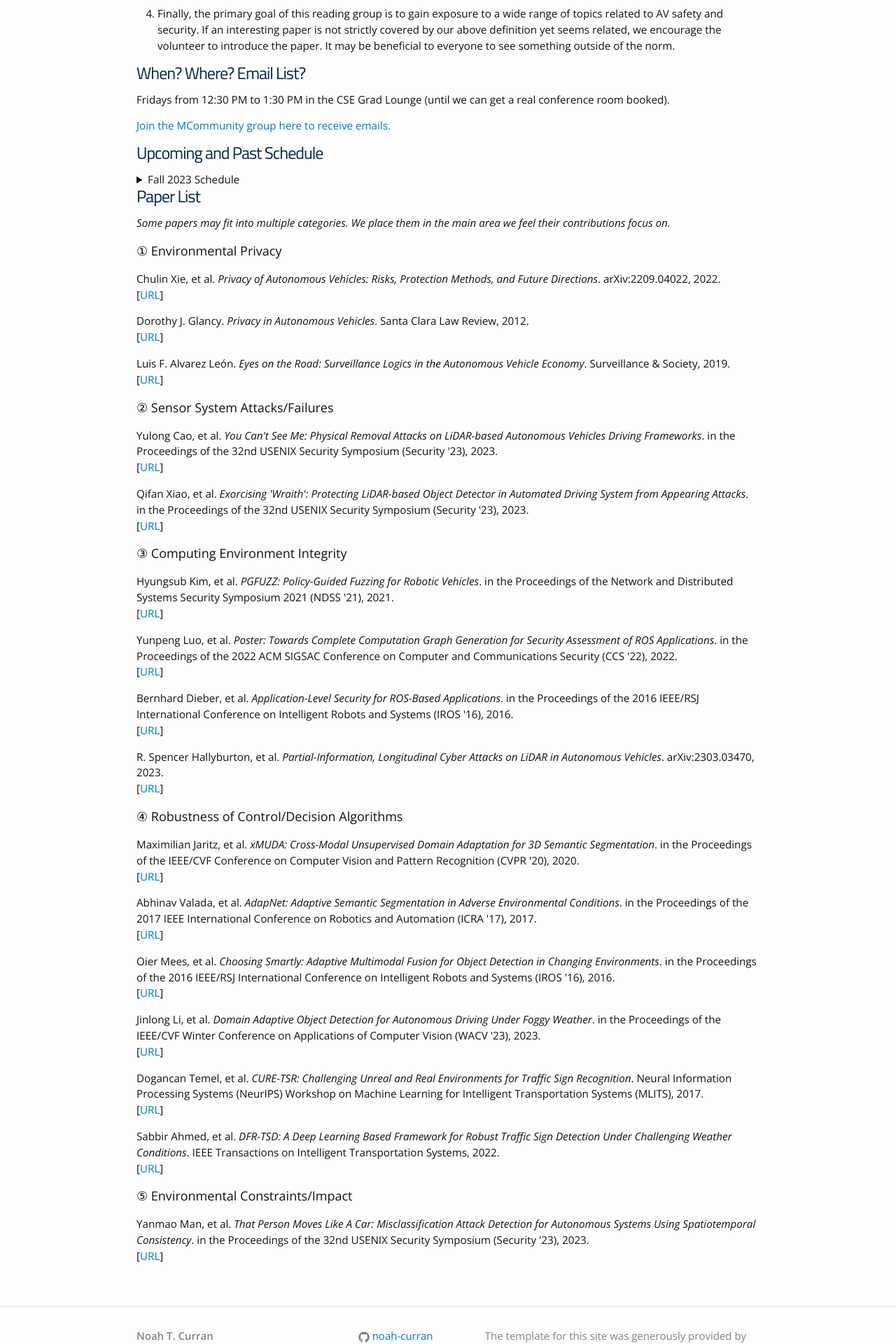
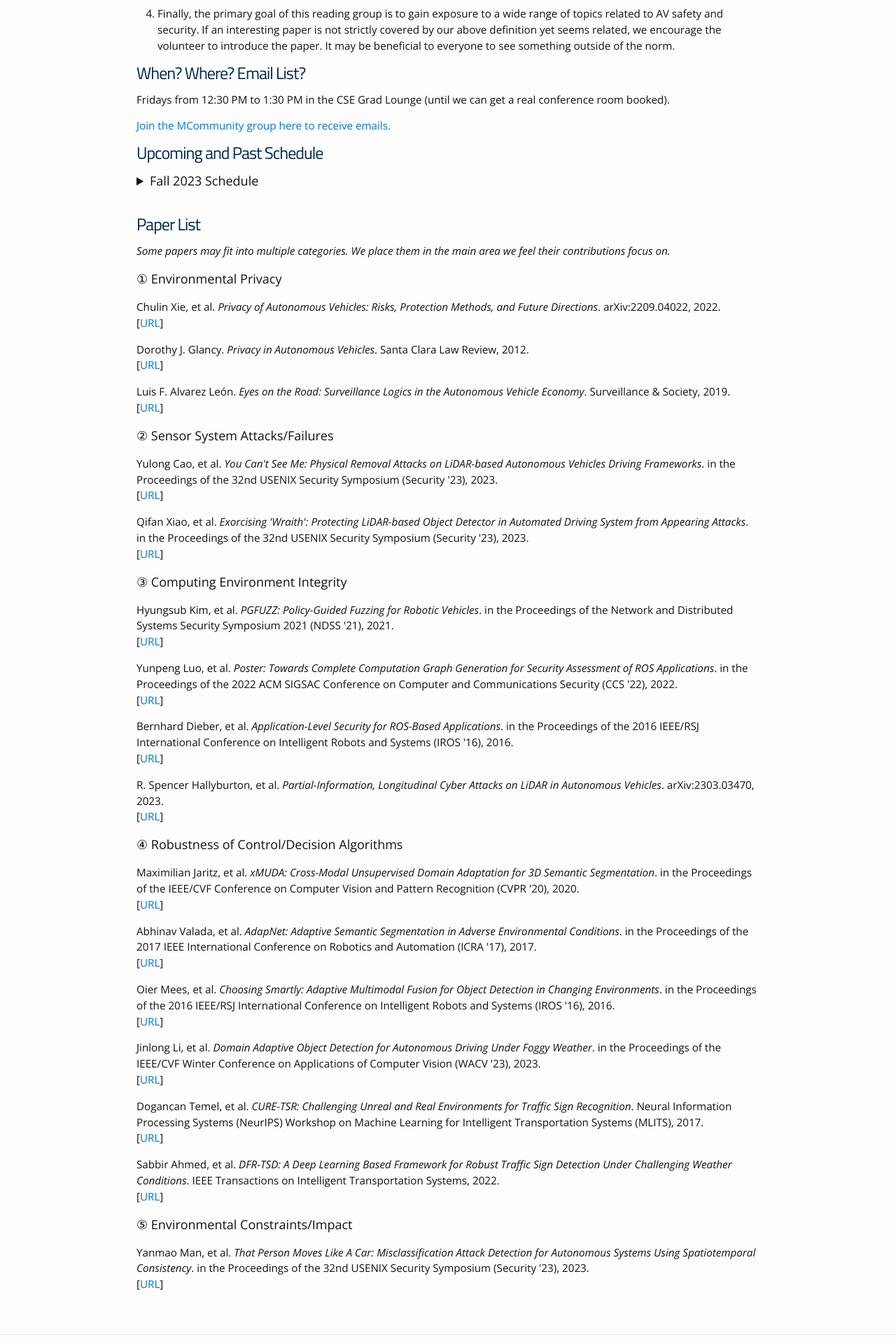
Before and after one commit to noah-curran/noah-curran.github.io, a Jekyll site: the page built from av-safe-sec.md, in a window 1280 px wide. Shown: the part 1427-3347 px from the top of the page at 70% size. Built offline with Jekyll 4.4.1, drawn with Linux system fonts in a browser that asks for light colours.

Commit message:
update details style

```diff
--- a/_sass/_base.scss
+++ b/_sass/_base.scss
@@ -41,17 +41,18 @@ ul, ol, dl, figure,
 
 details {
     summary {
-        &::before {
-            // font-family: FontAwesome;
-            font-size: 18px;
-            // content: "\f152";
-            // float: left;
-            // margin-right: 0.4em;
-        }
+        font-size: 18px;
+        // &::before {
+        //     // font-family: FontAwesome;
+        //     // font-size: 18px;
+        //     // content: "\f152";
+        //     // float: left;
+        //     // margin-right: 0.4em;
+        // }
         &::-webkit-details-marker {
             display: none;
         }
-        // margin-bottom: 0.8em;
+        margin-bottom: 2em;
     }
     // &.open, &[open] {
     //     summary::before {
```
